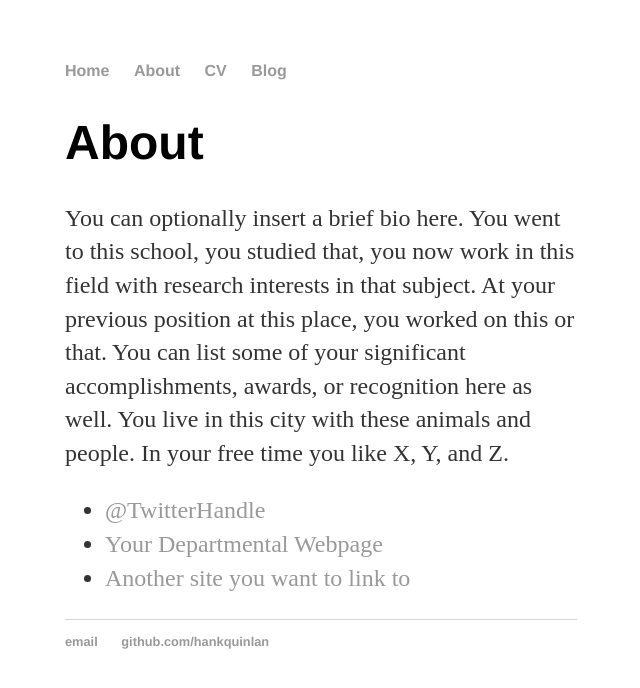
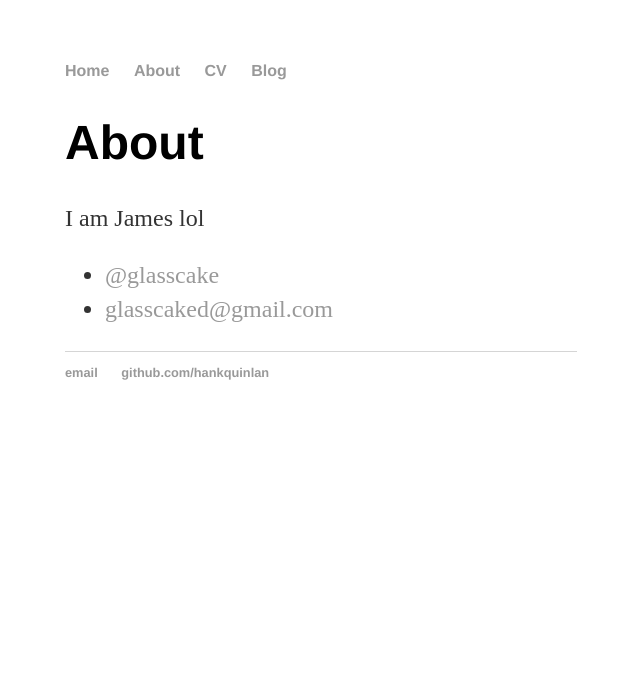
Before and after one commit to glasscaked/strip, a Jekyll site: the page built from about/index.html, in a window 1280 px wide. Shown: the top 688 px of the page, without its empty margins (319-959 px from the left). Built offline with Jekyll 4.4.1, drawn with Linux system fonts in a browser that asks for light colours.

Commit message:
Update index.html

```diff
--- a/about/index.html
+++ b/about/index.html
@@ -5,11 +5,10 @@ title: About Hank Quinlan
 
 		<div class="about">
 			<h1>About</h1>
-			<p>You can optionally insert a brief bio here. You went to this school, you studied that, you now work in this field with research interests in that subject. At your previous position at this place, you worked on this or that. You can list some of your significant accomplishments, awards, or recognition here as well. You live in this city with these animals and people. In your free time you like X, Y, and Z.</p>
+			<p>I am James lol</p>
 
 			<ul class="contacts">
-				<li><a href="#">@TwitterHandle</a></li>
-				<li><a href="#">Your Departmental Webpage</a></li>
-				<li><a href="#">Another site you want to link to</a></li>
+				<li><a href="#">@glasscake</a></li>
+				<li><a href="#">glasscaked@gmail.com</a></li>
 				</ul>
 		</div>
```
